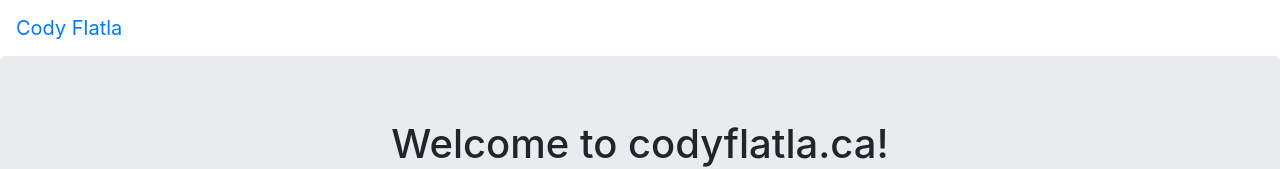
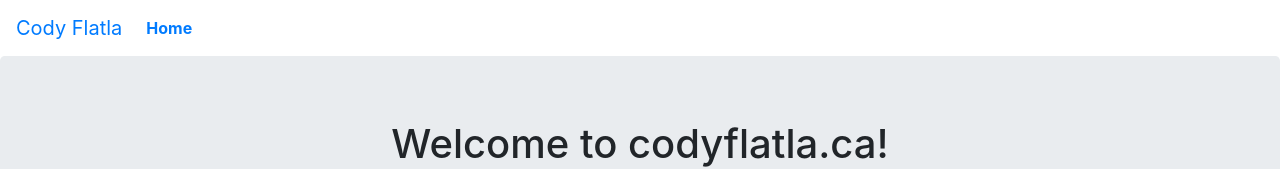
Before and after one commit to C-Flatla/personal_website, an Angular app: page / in a window 1280 px wide. Shown: the top 169 px of the page. Built offline with nearby package versions, Linux system fonts and the light colour scheme.

Commit message:
Add home button to nav bar
And styling for active routes in the nav bar (bold)

```diff
--- a/src/app/nav-bar/nav-bar.component.css
+++ b/src/app/nav-bar/nav-bar.component.css
@@ -0,0 +1,3 @@
+.active {
+  font-weight: 700;
+}
--- a/src/app/nav-bar/nav-bar.component.html
+++ b/src/app/nav-bar/nav-bar.component.html
@@ -1,3 +1,11 @@
 <nav class="navbar navbar-expand-md">
   <a class="navbar-brand" routerLink="/">Cody Flatla</a>
+
+  <div class="collapse navbar-collapse">
+    <ul class="navbar-nav">
+      <li class="nav-item">
+        <a routerLink="/" class="nav-link" routerLinkActive="active">Home</a>
+      </li>
+    </ul>
+  </div>
 </nav>
```
